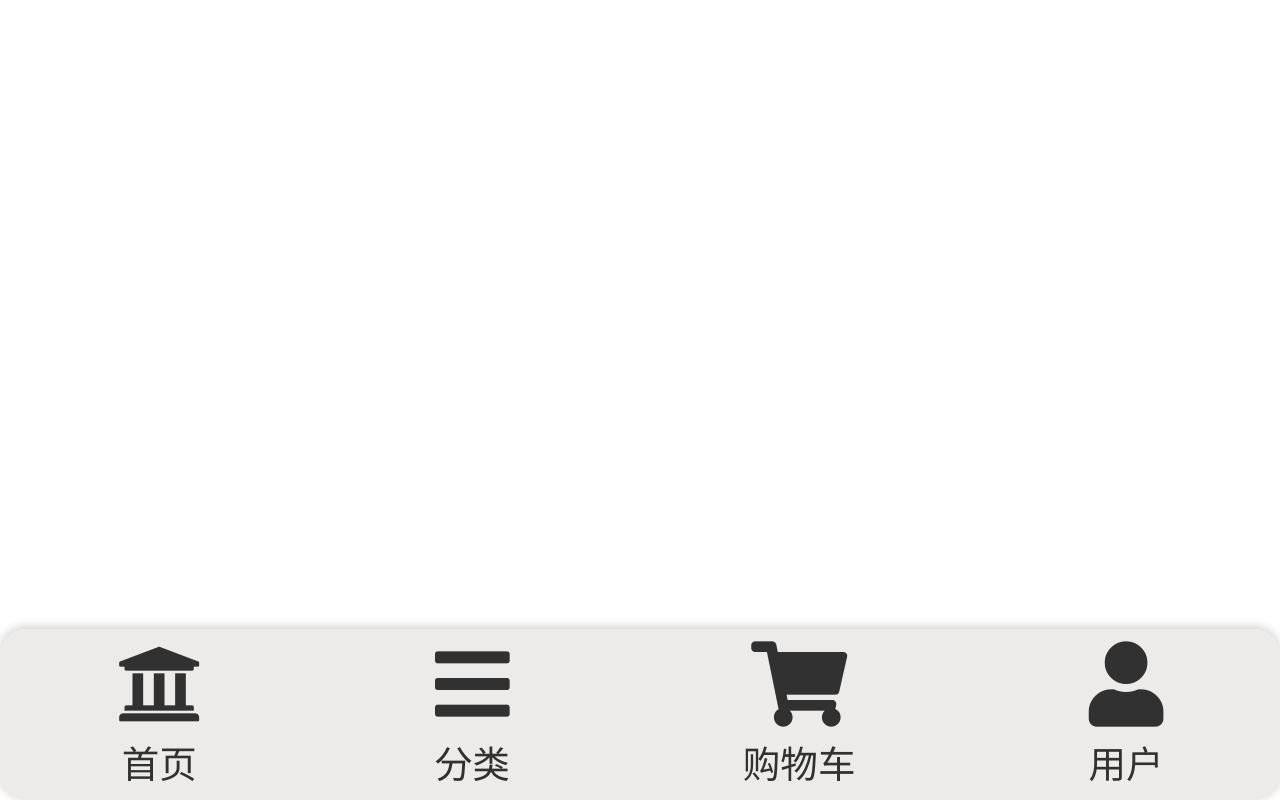
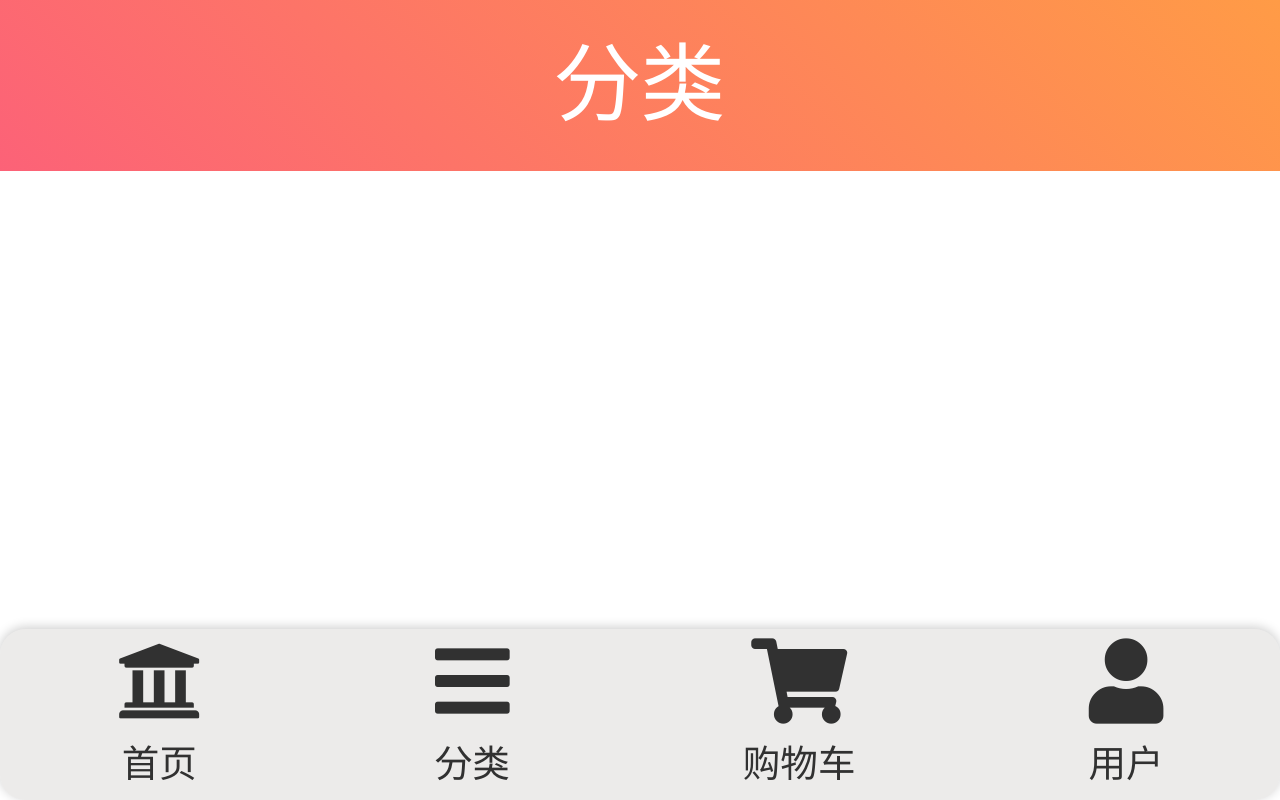
Before and after one commit to Hal-Panda/frontend_project, a Vue app: page /categories in a window 1280 px wide. Before the commit this address had no page. Built offline with nearby package versions, Linux system fonts and the light colour scheme.

Commit message:
增加顶部标题栏

```diff
--- a/src/App.vue
+++ b/src/App.vue
@@ -3,14 +3,18 @@
 <!--    <router-link to="/">Home</router-link> |-->
 <!--    <router-link to="/about">About</router-link>-->
 <!--  </div>-->
-<!--  <router-view/>-->
-  <mainGuide></mainGuide>
+  <div class="app">
+    <router-view/>
+    <mainGuide></mainGuide>
+  </div>
+
 </template>
 
 <script>
 require("./assets/css/reset.css")
 require("./assets/css/fontIconcss/all.css")
 import mainGuide from "./components/common/mainGuide.vue"
+import topBar from "./components/content/topBar.vue";
 export default {
   name: 'App',
   components: {
--- a/src/components/common/mainGuide.vue
+++ b/src/components/common/mainGuide.vue
@@ -1,58 +1,36 @@
 <template>
-
-  <div class="mainGuide">
-
-    <input id="home" name="type" type="radio">
-    <input id="cate" name="type" type="radio">
-    <input id="shop" name="type" type="radio">
-    <input id="user" name="type" type="radio">
+  <div class="xh_mainGuide">
+    <input id="first" name="type" type="radio">
+    <input id="second" name="type" type="radio">
+    <input id="third" name="type" type="radio">
+    <input id="four" name="type" type="radio">
     <div id="tab" class="tab"></div>
-    <label for="home" @click="first()" >
+    <label for="first" @click="first()" >
       <router-link id="fir" class="g_rou" to="/">
         <div class="fa fa-university icon"></div>
         <div class="font">首页</div>
       </router-link>
     </label>
-    <label for="cate" @click="second()">
-      <router-link class="g_rou" to="/about">
+    <label for="second" @click="second()">
+      <router-link class="g_rou" to="/categories">
         <div class="fa fa-bars icon"></div>
         <div class="font">分类</div>
       </router-link>
     </label>
-    <label for="shop" @click="third()">
-      <router-link class="g_rou" to="/about">
+    <label for="third" @click="third()">
+      <router-link class="g_rou" to="/shopCart">
         <div class="fa fa-shopping-cart icon"></div>
         <div class="font">购物车</div>
       </router-link>
     </label>
-    <label for="user" @click="four()">
-      <router-link class="g_rou" to="/about">
+    <label for="four" @click="four()">
+      <router-link class="g_rou" to="/user">
         <div class="fa fa-user icon"></div>
         <div class="font">用户</div>
       </router-link>
     </label>
   </div>
-  <!--    <header class="wrapper">-->
-  <!--      <nav>-->
-
-  <!--        <input type="radio" name="tab" id="home" checked>-->
-  <!--        <input type="radio" name="tab" id="user">-->
-  <!--        <input type="radio" name="tab" id="message">-->
-  <!--        <input type="radio" name="tab" id="collect">-->
-  <!--&lt;!&ndash;        <input type="radio" name="tab" id="create">&ndash;&gt;-->
-  <!--        <div class="tab">-->
-
-  <!--        </div>-->
-  <!--        <label for="home" class="home"><a href="#"><div class="fa fa-home"></div><div>首页</div></a></label>-->
-  <!--        <label for="user" class="user"><a href="#"><div class="fa fa-user"></div><div>用户</div></a></label>-->
-  <!--        <label for="message" class="message"><a href="323"><div class="fa fa-bell"></div><div>消息</div></a></label>-->
-  <!--        <label for="collect" class="collect"><a href="213"><div class="fa fa-star"></div><div>收藏</div></a></label>-->
-  <!--&lt;!&ndash;        <label for="create" class="create"><a href="#"><div class="fa fa-pencil"></div><div>创作</div></a></label>&ndash;&gt;-->
-  <!--      </nav>-->
-  <!--    </header>-->
-
 </template>
-
 <script>
 export default {
   name: "mainGuide",
@@ -93,14 +71,8 @@ export default {
       tab2[3].setAttribute('style', 'color: black !important');
     }
   },
-  created() {
-    // this.first();
-  },
-
-
 }
 </script>
-
 <style lang="less" scoped>
 @HEIGHT: 100.4rem/50;
 @ICON_SIZE: 50rem/50;
@@ -110,8 +82,7 @@ export default {
 @BLOCKC_COLOR:linear-gradient(45deg, #fc6076 0%, #ff9a44 100%);
 @RADIUS:15rem/50;
 @BOX_SHADOW: 0 -1rem/50 6rem/50 rgba(0, 0, 0, 0.2);
-
-.mainGuide {
+.xh_mainGuide {
   display: flex;
   position: fixed;
   bottom: 0;
@@ -119,11 +90,9 @@ export default {
   width: 100%;
   box-shadow:@BOX_SHADOW;
   border-radius: @RADIUS;
-
   input {
     display: none;
   }
-
   .tab {
     position: absolute;
     height: 100%;
@@ -136,35 +105,23 @@ export default {
     //transition: .6s cubic-bezier(0.68, -0.55, 0.265, 1.55);
   }
   background-color:@BACAKGROUD_COLOR;
-  div, label {
-    -webkit-tap-highlight-color: rgba(0, 0, 0, 0);
+  label {
+    -webkit-tap-highlight-color: rgba(0, 0, 0, 0); //取消默认选中的背景颜色
     display: block;
     padding-top: 4rem/50;
     text-align: center;
-
-
     flex-grow: 1;
     z-index: 99;
-
-    //#fir{
-    //  color: white;
-    //}
-
     .g_rou {
-
       text-decoration: none;
       color: @FONT_COLOR;
       .icon {
         font-size: @ICON_SIZE;
       }
-
       .font {
         font-size: @FONT_SIZE;
       }
-
     }
   }
 }
-
-
 </style>
--- /dev/null
+++ b/src/components/content/topBar.vue
@@ -0,0 +1,28 @@
+<template>
+    <div class="xh_top_bar">
+      <div class="text"><slot></slot></div>
+    </div>
+</template>
+
+<script>
+export default {
+  name: "topBar"
+}
+</script>
+
+<style lang="less" scoped>
+.xh_top_bar{
+  height: 100rem/50;
+  width: 100%;
+  display: block;
+  background:linear-gradient(45deg, rgba(252, 96, 118, 0.99) 0%, rgba(255, 154, 68, 0.99) 100%);
+  color: #42b983;
+  .text{
+    color: white;
+    font-size: 50rem/50;
+    line-height: 100rem/50;
+    text-align: center;
+  }
+}
+
+</style>
--- a/src/router/index.js
+++ b/src/router/index.js
@@ -1,11 +1,31 @@
-import { createRouter, createWebHashHistory } from 'vue-router'
+import { createRouter, createWebHistory  } from 'vue-router'
+import home from "../views/home"
+import categories from "../views/categories";
+import shopCart from "../views/shopCart";
+import user from "../views/user";
 
 const routes = [
-  // {
-  //   path: '/',
-  //   name: 'Home',
-  //   component: Home
-  // },
+
+  {
+    path: '/',
+    name: 'Home',
+    component: home
+  },
+  {
+    path: '/categories',
+    name: 'Categories',
+    component: categories
+  },
+  {
+    path: '/shopCart',
+    name: 'ShopCart',
+    component: shopCart
+  },
+  {
+    path: '/user',
+    name: 'User',
+    component: user
+  },
   // {
   //   path: '/about',
   //   name: 'About',
@@ -14,11 +34,10 @@ const routes = [
   //   // which is lazy-loaded when the route is visited.
   //   component: () => import(/* webpackChunkName: "about" */ '../views/About.vue')
   // }
-
 ]
 
 const router = createRouter({
-  history: createWebHashHistory(),
+  history: createWebHistory(process.env.BASE_URL),
   routes
 })
 
--- /dev/null
+++ b/src/views/categories.vue
@@ -0,0 +1,25 @@
+<template>
+  <div class="home">
+    <topBar>{{ title }}</topBar>
+  </div>
+</template>
+
+<script>
+import topBar from "../components/content/topBar";
+
+export default {
+  name: "categories",
+  components:{
+    topBar
+  },
+  data(){
+    return{
+      title:"分类",
+    }
+  }
+}
+</script>
+
+<style scoped>
+
+</style>
--- /dev/null
+++ b/src/views/home.vue
@@ -0,0 +1,24 @@
+<template>
+  <div class="home">
+    <topBar>{{ title }}</topBar>
+  </div>
+</template>
+
+<script>
+import topBar from "../components/content/topBar";
+export default {
+  name: "home",
+  components:{
+    topBar
+  },
+  data(){
+    return{
+      title:"首页",
+    }
+  }
+}
+</script>
+
+<style lang="less" scoped>
+
+</style>
--- /dev/null
+++ b/src/views/shopCart.vue
@@ -0,0 +1,25 @@
+<template>
+  <div class="home">
+    <topBar>{{ title }}</topBar>
+  </div>
+</template>
+
+<script>
+import topBar from "../components/content/topBar";
+
+export default {
+  name: "shopCart",
+  components:{
+    topBar
+  },
+  data(){
+    return{
+      title:"购物车",
+    }
+  }
+}
+</script>
+
+<style scoped>
+
+</style>
--- /dev/null
+++ b/src/views/user.vue
@@ -0,0 +1,25 @@
+<template>
+  <div class="home">
+    <topBar>{{ title }}</topBar>
+  </div>
+</template>
+
+<script>
+import topBar from "../components/content/topBar";
+
+export default {
+  name: "user",
+  components:{
+    topBar
+  },
+  data(){
+    return{
+      title:"用户中心",
+    }
+  }
+}
+</script>
+
+<style scoped>
+
+</style>
```
